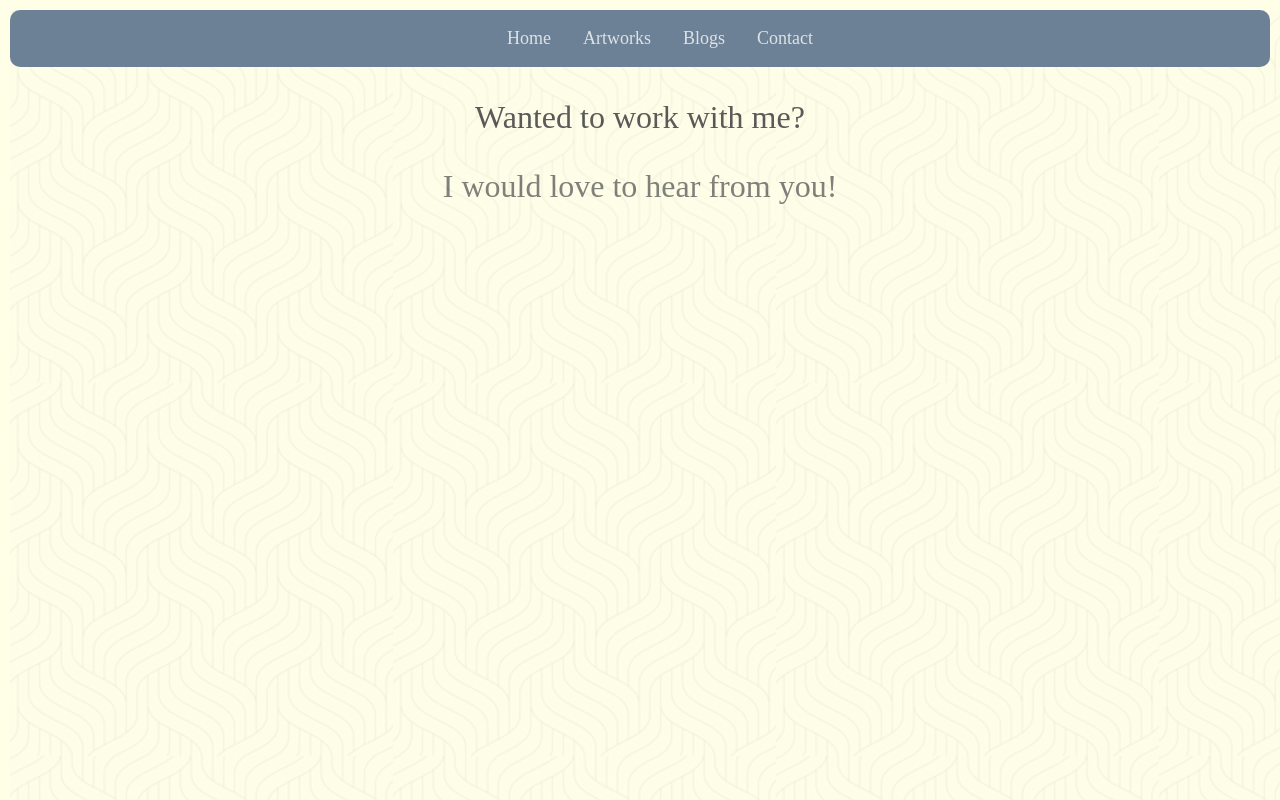
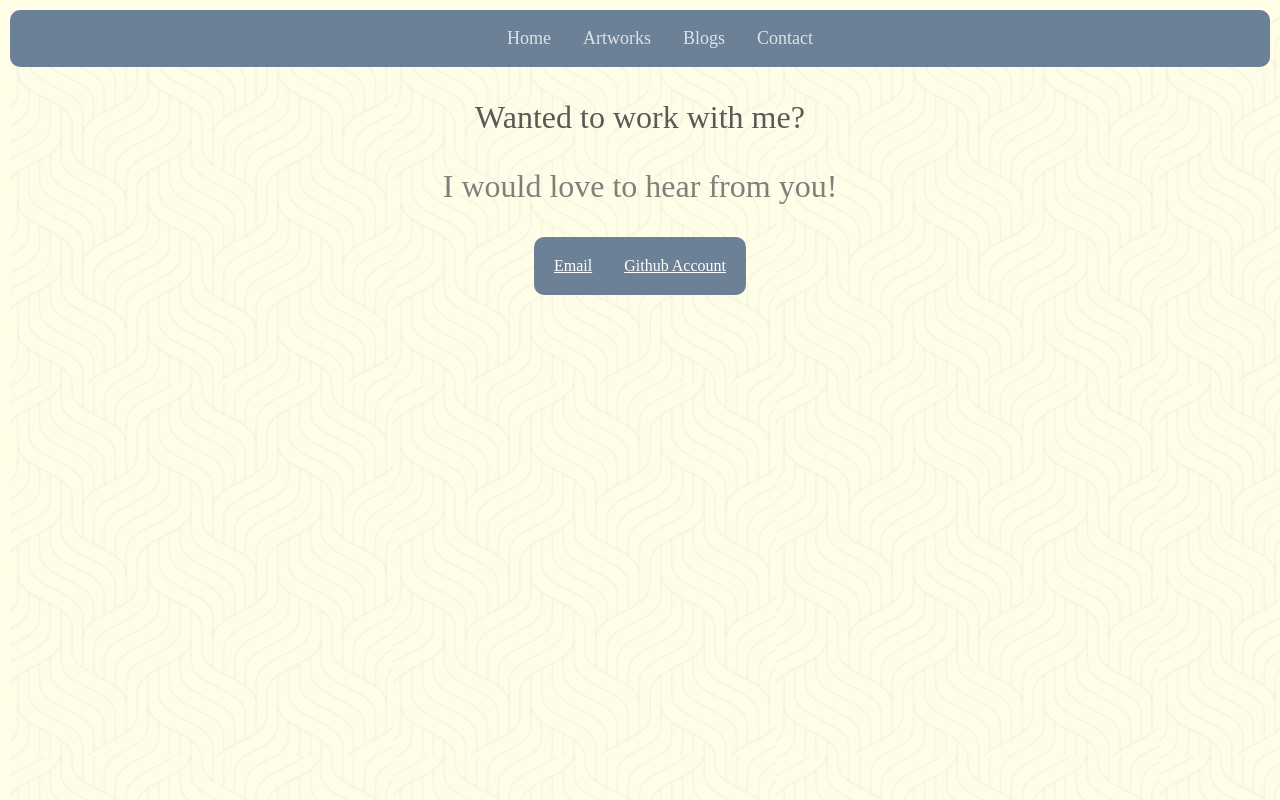
Before and after one commit to SrinidhiPakalapati/SrinidhiArt, a plain HTML site: page contact.html in a window 1280 px wide. Drawn offline with Linux system fonts and the light colour scheme; a web font is replaced by a local one.

Commit message:
added the basic contact section links

```diff
--- a/contact.html
+++ b/contact.html
@@ -31,6 +31,14 @@
                 <h1 align="center">Wanted to work with me?</h1>
                 <p align="center">I would love to hear from you!</p>
             </section>
+            <section class="contact-card">
+                <div class="email">
+                    <span><a href="mailto:srinidhi.varma22@gmail.com">Email</a></span>
+                </div>
+                <div class="Github">
+                    <span><a href="https://github.com/SrinidhiPakalapati">Github Account</a></span>
+                </div>
+            </section>
         </section>
     </body>
 </html>
--- a/styles.css
+++ b/styles.css
@@ -270,6 +270,24 @@ footer {
     font-size: 2rem;
     color: rgba(74, 74, 74, 0.77);
 }
+
+.contact-card {
+    background-color: rgb(109, 129, 150);
+    border-radius: 10px;
+    padding:20px;
+    position:relative;
+    z-index: 10;
+    display:flex;
+    align-items: center;
+    gap: 2rem;
+    width: fit-content;
+    margin: 0 auto;
+}
+
+.contact-card a{
+    color:white;
+}
+
 @media (max-width: 768px) {
     .hero-section{
         flex-direction: column;
```
